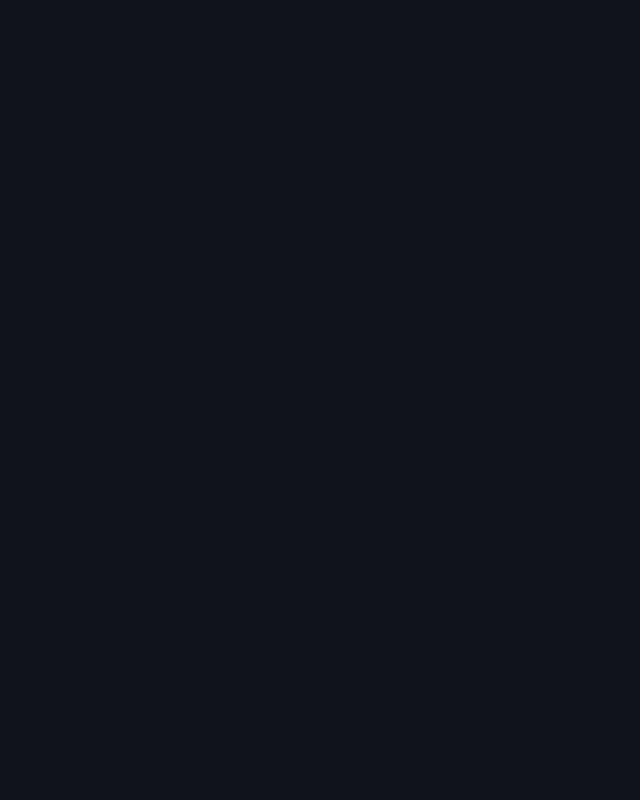
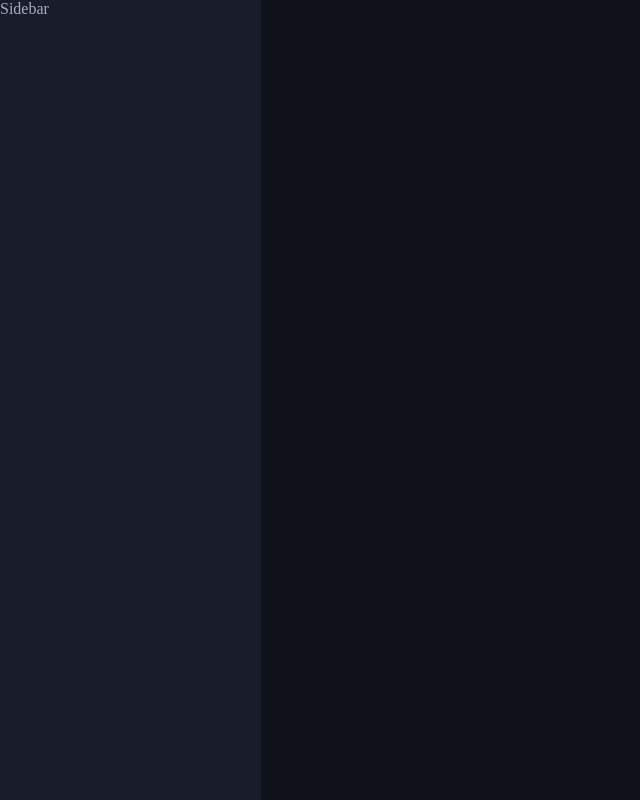
Before and after one commit to tomaszdanczak/portfolio-by-maclinz, a React (Create React App) app: page / in a window 1280 px wide. Shown: the whole page, without its empty margins (0-640 px from the left). Built offline with nearby package versions, Linux system fonts and the light colour scheme.

Commit message:
feat: add simple structure of the Sidebar

```diff
--- a/src/App.js
+++ b/src/App.js
@@ -1,6 +1,10 @@
+import Sidebar from "./Components/Sidebar";
+
 function App() {
   return (
-    <div className="App"></div>
+    <div className="App">
+      <Sidebar />
+    </div>
   );
 }
 
--- /dev/null
+++ b/src/Components/Sidebar.jsx
@@ -0,0 +1,17 @@
+import React from 'react'
+import styled from 'styled-components'
+
+function Sidebar() {
+  return (
+    <SidebarStyled>Sidebar</SidebarStyled>
+  )
+}
+
+const SidebarStyled = styled.div`
+  width: 16.3rem;
+  position: fixed;
+  height: 100vh;
+  background-color: var(--sidebar-dark-color);
+`
+
+export default Sidebar
```
